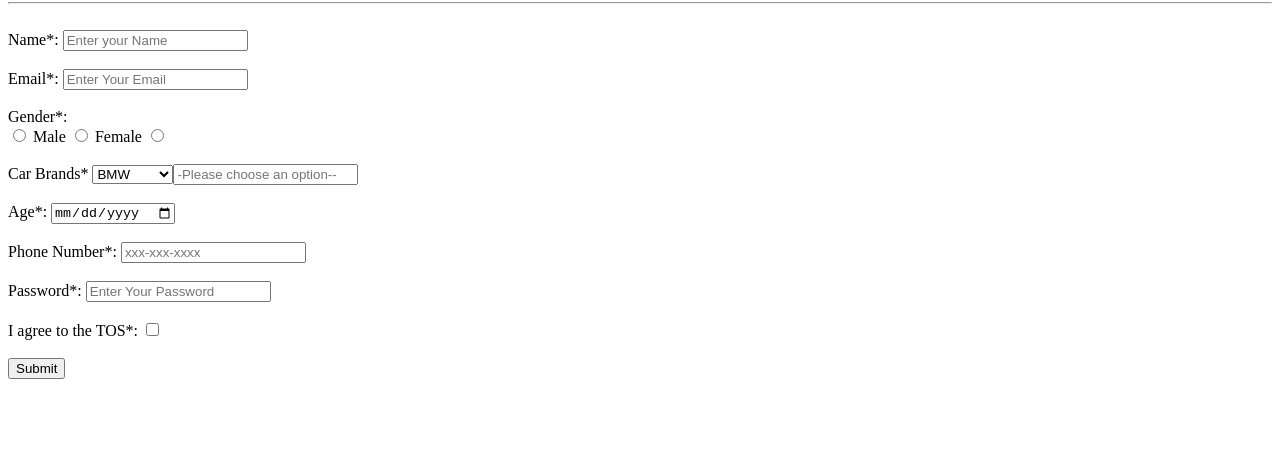
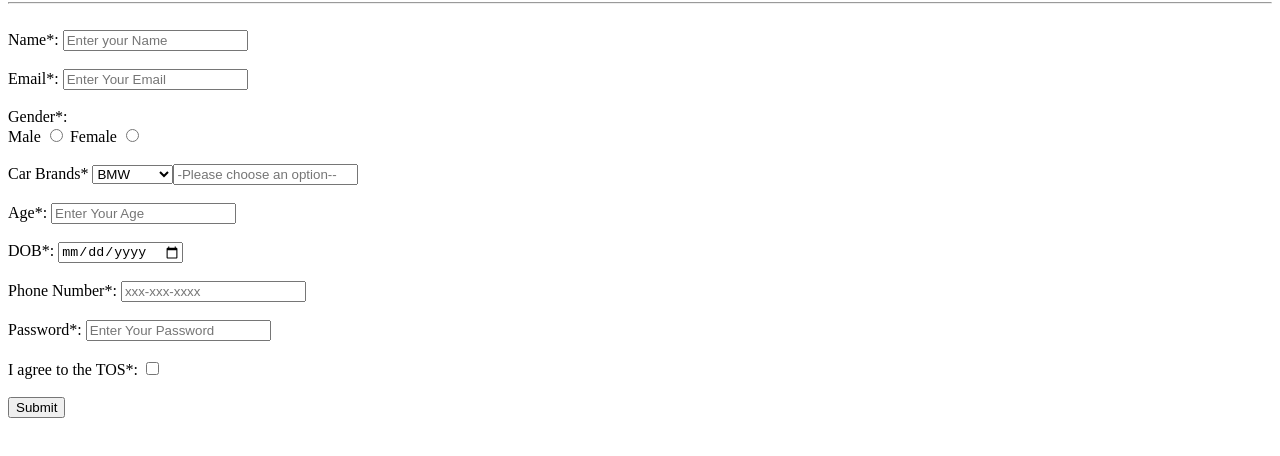
Before and after one commit to acciojob/signup-form-car-PuliKarthik, a website: page main.html in a window 1280 px wide. Shown: the part 78-534 px from the top of the page. Drawn offline with Linux system fonts and the light colour scheme.

Commit message:
created a submission

```diff
--- a/main.html
+++ b/main.html
@@ -15,22 +15,23 @@
 	<label for="Email">Email*:</label>
 	<input type="email" name="Email" value="" id="Email" placeholder="Enter Your Email"><br><br>
 	<label for="Gender">Gender*:</label><br>
-	<input type="radio" name="Gender" value="" id="Male">
 	<label for="MALE">Male</label>
-	<input type="radio" name="Gender" value="" id="Male">
+	<input type="radio"name="Gender" value="" id="Male">
 	<label for="FEMALE">Female</label>
      <input type="radio"  name="Gender" value="" id="Female"><br><br>
 		<label for="Car Brands">Car Brands*</label>
-		<select name="Car Brands" id="Car Brands">
+		<select name="Car Brands" >
             <option value="BMW">BMW</option>
 			<option value="Audi">Audi</option>
 			<option value="Mercedez">Mercedez</option>
 			<input type="text" value="" id="Car Brands" placeholder="-Please choose an option--">
 		</select><br><br>
 		<label for="Age">Age*:</label>
-     <input type="date" name="Age" value="Age" id="Age" placeholder="Enter Your Age"><br><br>
+     <input type="number" name="Age" value="" id="Age" placeholder="Enter Your Age"><br><br>
+		<label for="DOB">DOB*:</label>
+		<input type="date" name="DOB" value="" id="Age"><br><br>
 		<label for="tel">Phone Number*:</label>
-     <input type="tel" value="" id="tel" placeholder="xxx-xxx-xxxx"><br><br>
+     <input type="tel" name="tel" value="" id="tel" placeholder="xxx-xxx-xxxx"><br><br>
 		<label for="Password">Password*:</label>
 <input type="password" value="" name="Password" id="Password" placeholder="Enter Your Password"><br><br>
 		<label for="Checkbox">I agree to the TOS*:</label>
```
